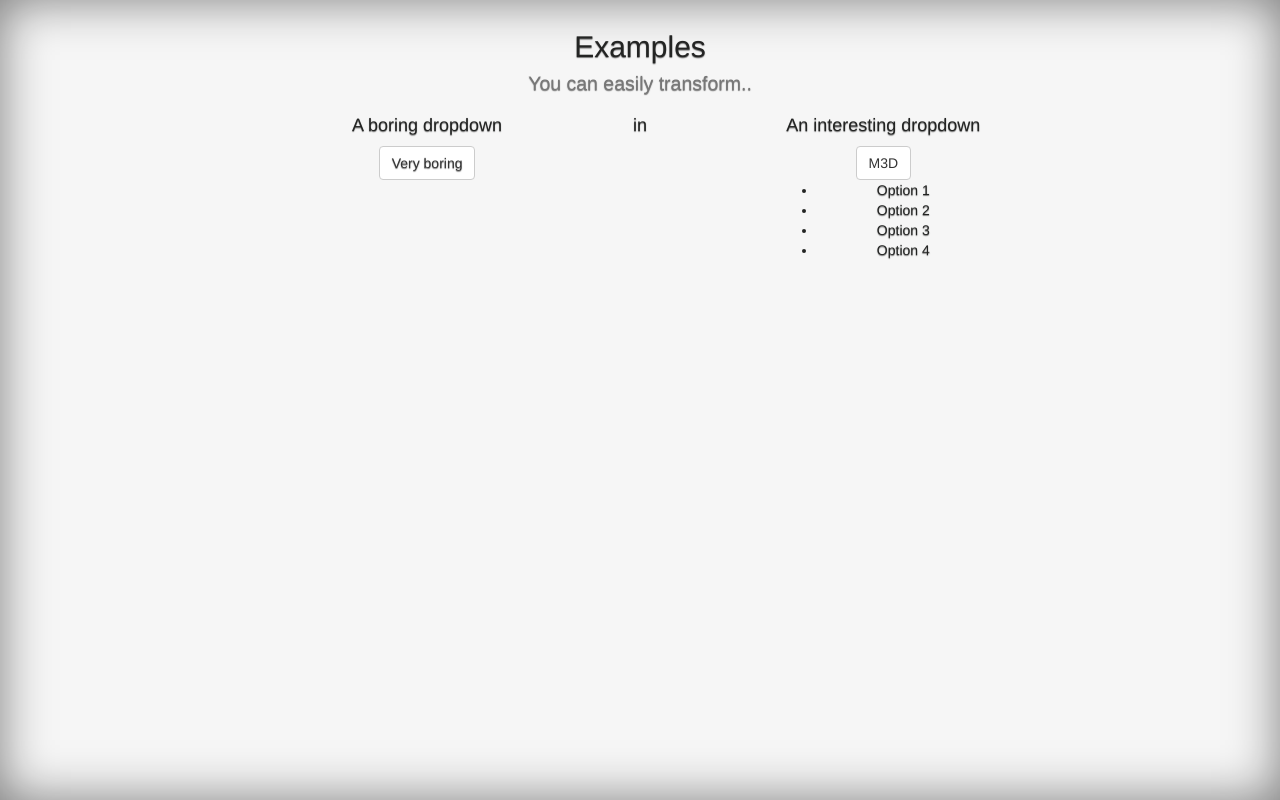
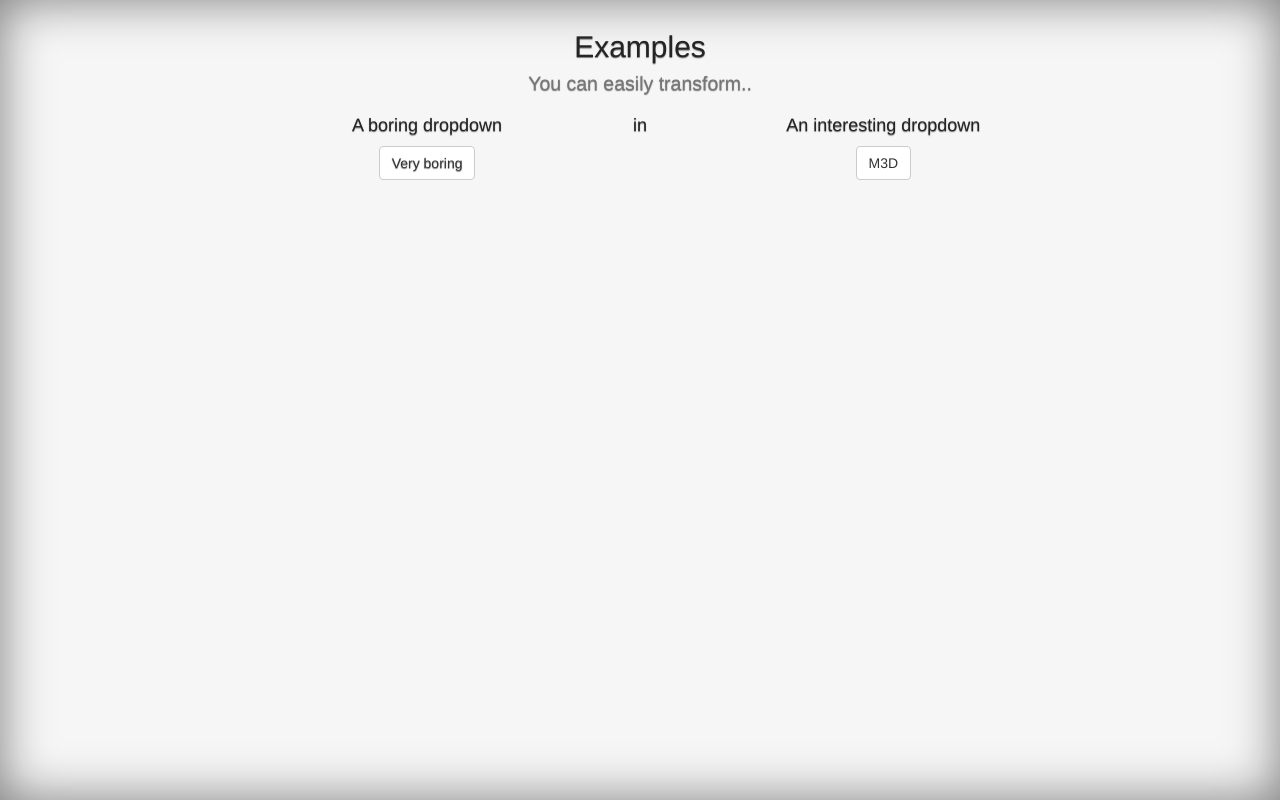
Before and after one commit to andtankian/m3d, a website: page src/index.html in a window 1280 px wide. Shown: the part 800-1600 px from the top of the page. Drawn offline with nearby package versions, Linux system fonts and the light colour scheme.

Commit message:
Added the examples of a boring dropdown and a m3d

```diff
--- a/src/index.html
+++ b/src/index.html
@@ -33,6 +33,7 @@ THE SOFTWARE.
   <!-- Latest compiled and minified CSS -->
   <link rel="stylesheet" href="https://maxcdn.bootstrapcdn.com/bootstrap/3.3.7/css/bootstrap.min.css" integrity="sha384-BVYiiSIFeK1dGmJRAkycuHAHRg32OmUcww7on3RYdg4Va+PmSTsz/K68vbdEjh4u" crossorigin="anonymous">
   <link rel="stylesheet" href="custom.css" />
+  <link rel="stylesheet" href="dist/m3d.min.css" />
 </head>
 
 <body>
@@ -85,8 +86,8 @@ THE SOFTWARE.
         </div>
         <div class="col-lg-4 col-md-4 col-sm-4">
           <h4>An interesting dropdown</h4>
-          <button type="button" name="button" class="btn btn-default">M3D</button>
-          <ul class="m3d">
+          <button type="button" name="button" class="btn btn-default" m3d-toggle="m3d">M3D</button>
+          <ul class="m3d" id="m3d">
             <li>Option 1</li>
             <li>Option 2</li>
             <li>Option 3</li>
@@ -101,6 +102,12 @@ THE SOFTWARE.
   <script src="https://code.jquery.com/jquery-2.2.4.min.js" integrity="sha256-BbhdlvQf/xTY9gja0Dq3HiwQF8LaCRTXxZKRutelT44=" crossorigin="anonymous"></script>
   <!-- Latest compiled and minified JavaScript -->
   <script src="https://maxcdn.bootstrapcdn.com/bootstrap/3.3.7/js/bootstrap.min.js" integrity="sha384-Tc5IQib027qvyjSMfHjOMaLkfuWVxZxUPnCJA7l2mCWNIpG9mGCD8wGNIcPD7Txa" crossorigin="anonymous"></script>
+  <script type="text/javascript" src="dist/m3d.min.js"></script>
+  <script>
+      $(function(){
+          $(".m3d").m3d();
+      });
+  </script>
 </body>
 
 </html>
```
